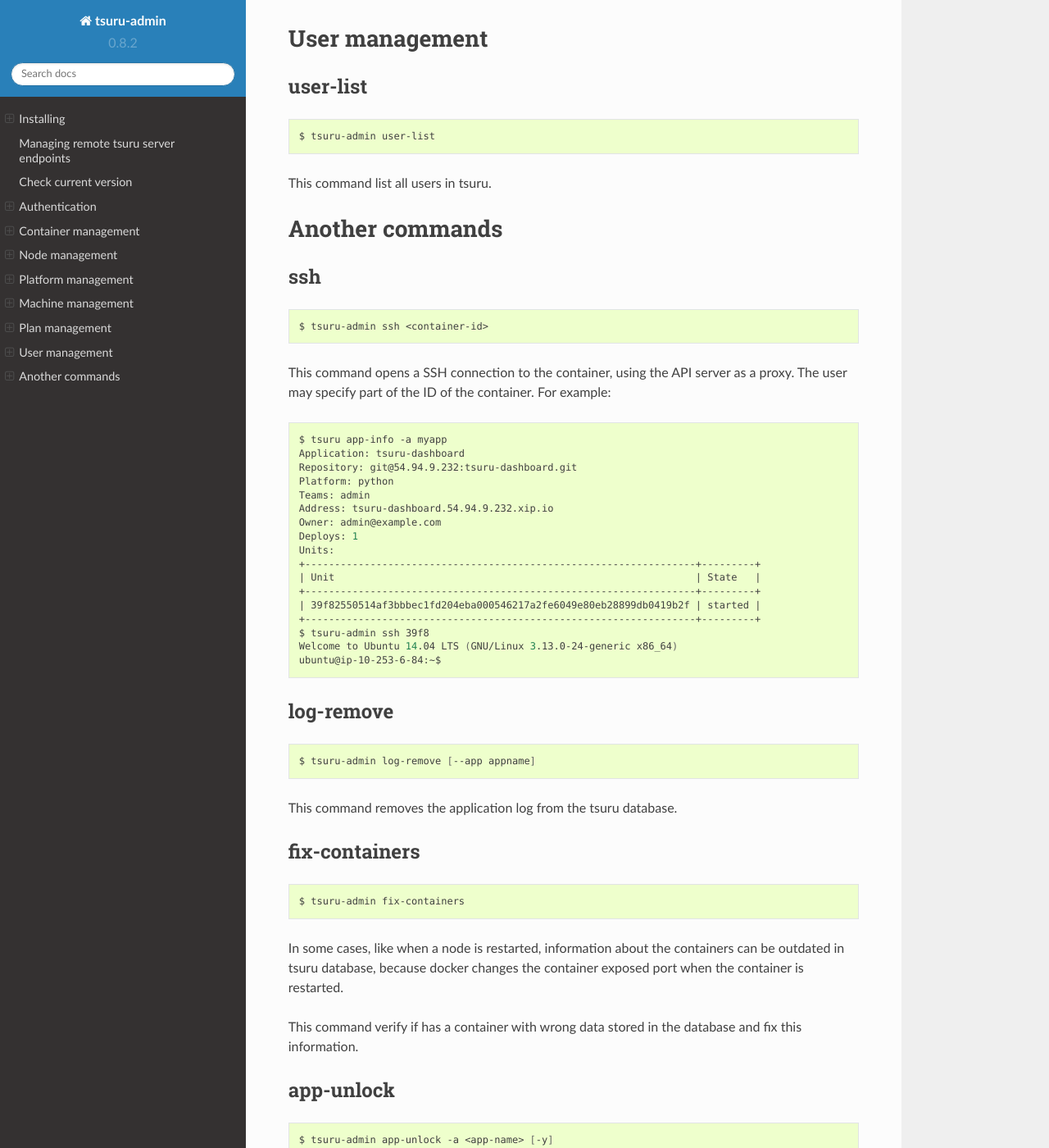
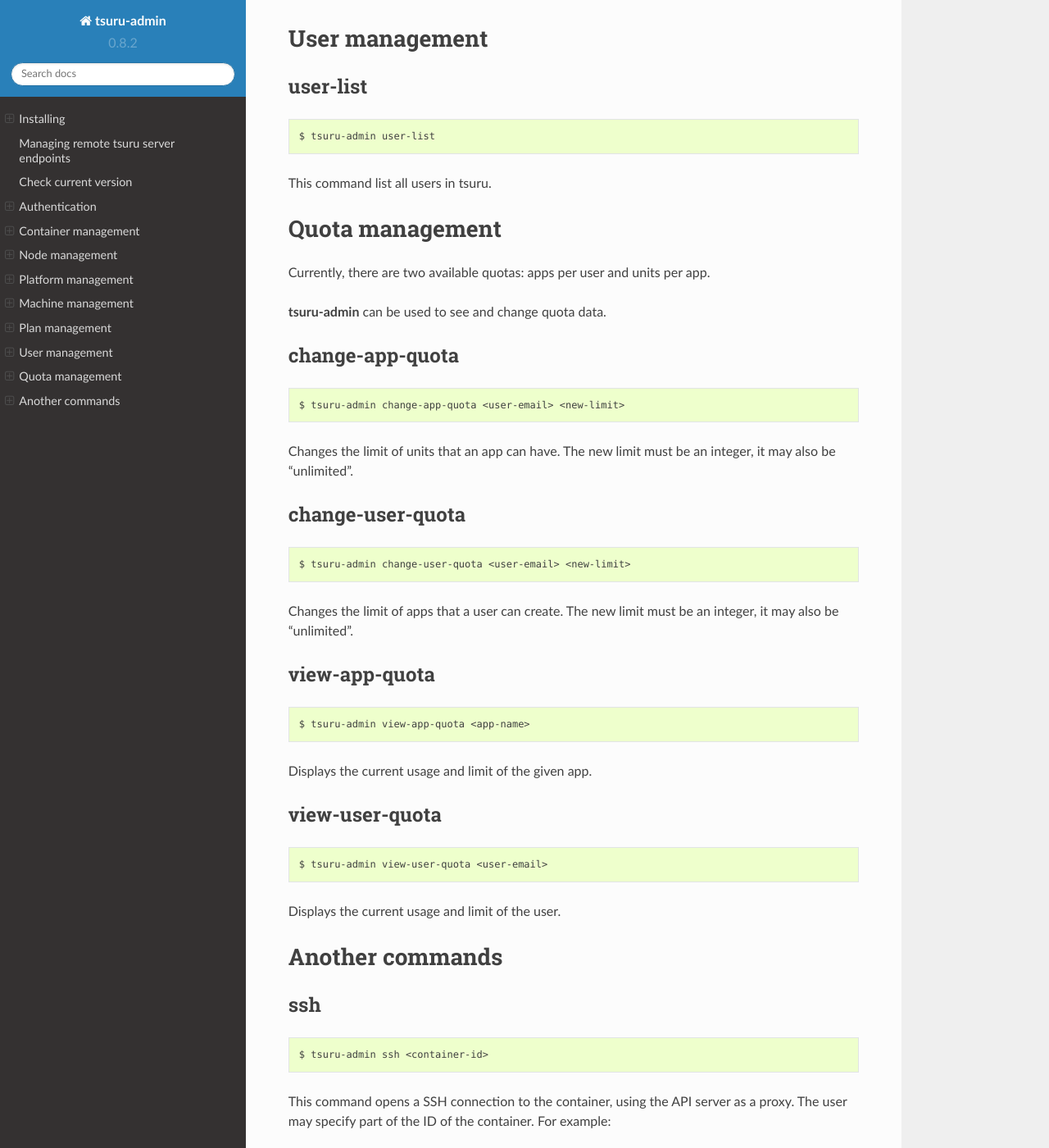
Before and after one commit to tsuru/tsuru-admin, a Sphinx documentation site: the page built from docs/source/index.rst, in a window 1280 px wide and 1400 px high, scrolled down 8024 px. Shown: the whole window at 82% size. Built offline with Sphinx 7.4.7 and the Read the Docs theme 2.0.0, drawn with Linux system fonts in a browser that asks for light colours.

Commit message:
docs: added docs about quota.

```diff
--- a/docs/source/index.rst
+++ b/docs/source/index.rst
@@ -504,6 +504,59 @@
 
 This command list all users in tsuru.
 
+Quota management
+================
+
+Currently, there are two available quotas: apps per user and units per app.
+
+**tsuru-admin** can be used to see and change quota data.
+
+change-app-quota
+----------------
+
+.. highlight:: bash
+
+::
+
+    $ tsuru-admin change-app-quota <user-email> <new-limit>
+
+Changes the limit of units that an app can have. The new limit must be an
+integer, it may also be "unlimited".
+
+change-user-quota
+-----------------
+
+.. highlight:: bash
+
+::
+
+    $ tsuru-admin change-user-quota <user-email> <new-limit>
+
+Changes the limit of apps that a user can create. The new limit must be an
+integer, it may also be "unlimited".
+
+view-app-quota
+--------------
+
+.. highlight:: bash
+
+::
+
+    $ tsuru-admin view-app-quota <app-name>
+
+Displays the current usage and limit of the given app.
+
+view-user-quota
+---------------
+
+.. highlight:: bash
+
+::
+
+    $ tsuru-admin view-user-quota <user-email>
+
+Displays the current usage and limit of the user.
+
 Another commands
 ================
 
```
